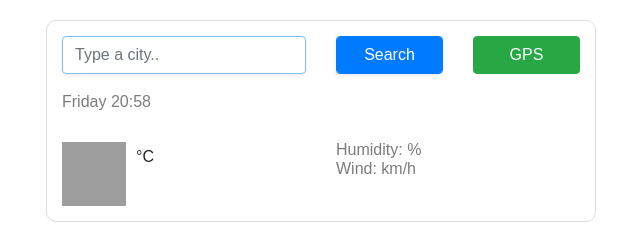
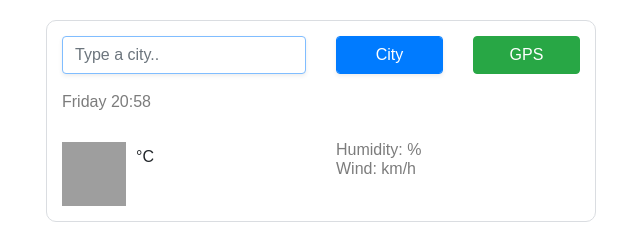
Before and after one commit to Rachel-Smith278/weather-application, a plain HTML site: page index.html in a window 1280 px wide. Shown: the top 239 px of the page, 319-959 px from the left. Drawn offline with nearby package versions, Linux system fonts and the light colour scheme; no server answers; grey boxes are pictures that could not be loaded.

Commit message:
Updated the city button

```diff
--- a/index.html
+++ b/index.html
@@ -33,7 +33,7 @@
             <div class="col-3">
               <input
                 type="submit"
-                value="Search"
+                value="City"
                 class="form-control btn btn-primary shadow-sm w-100"
               />
             </div>
```
